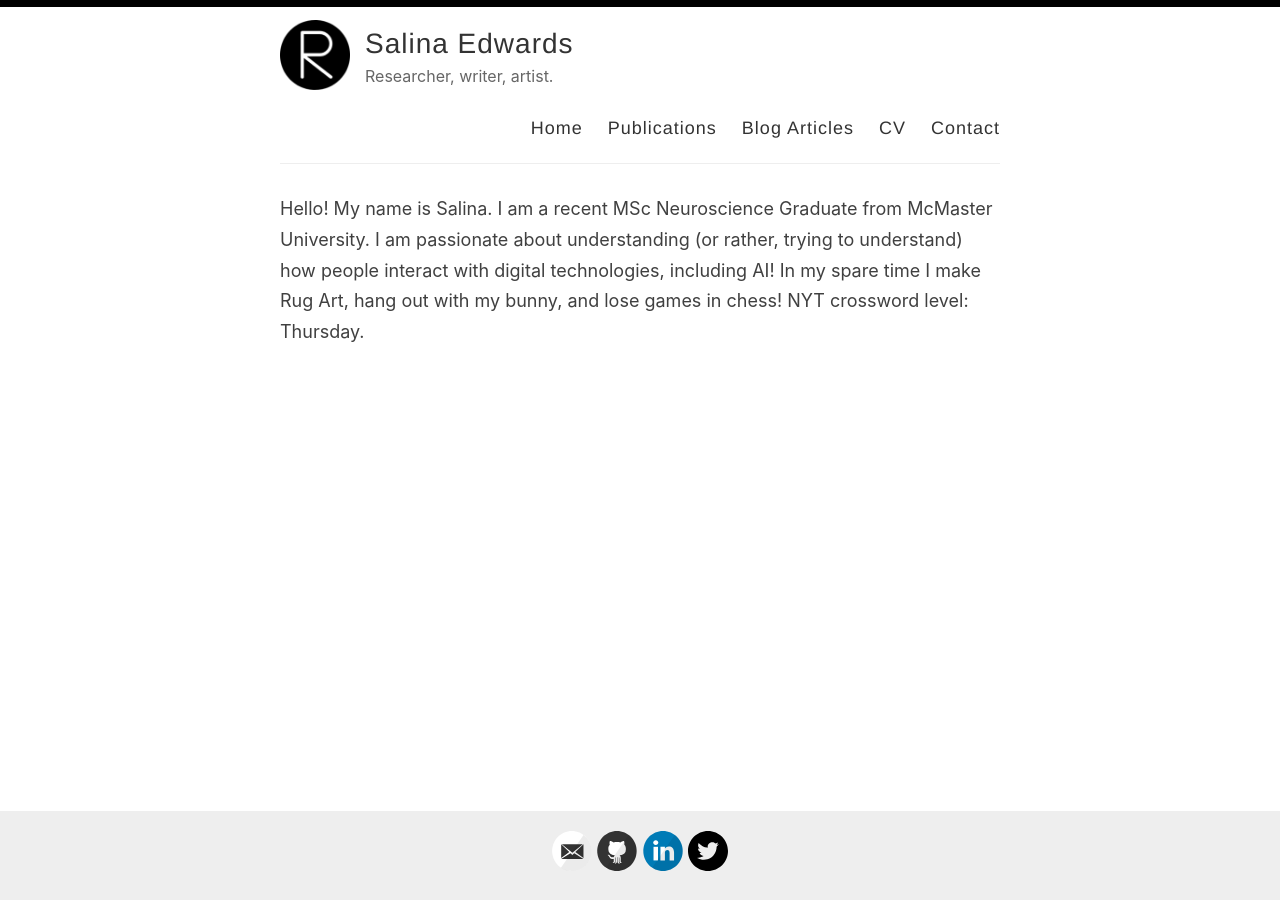
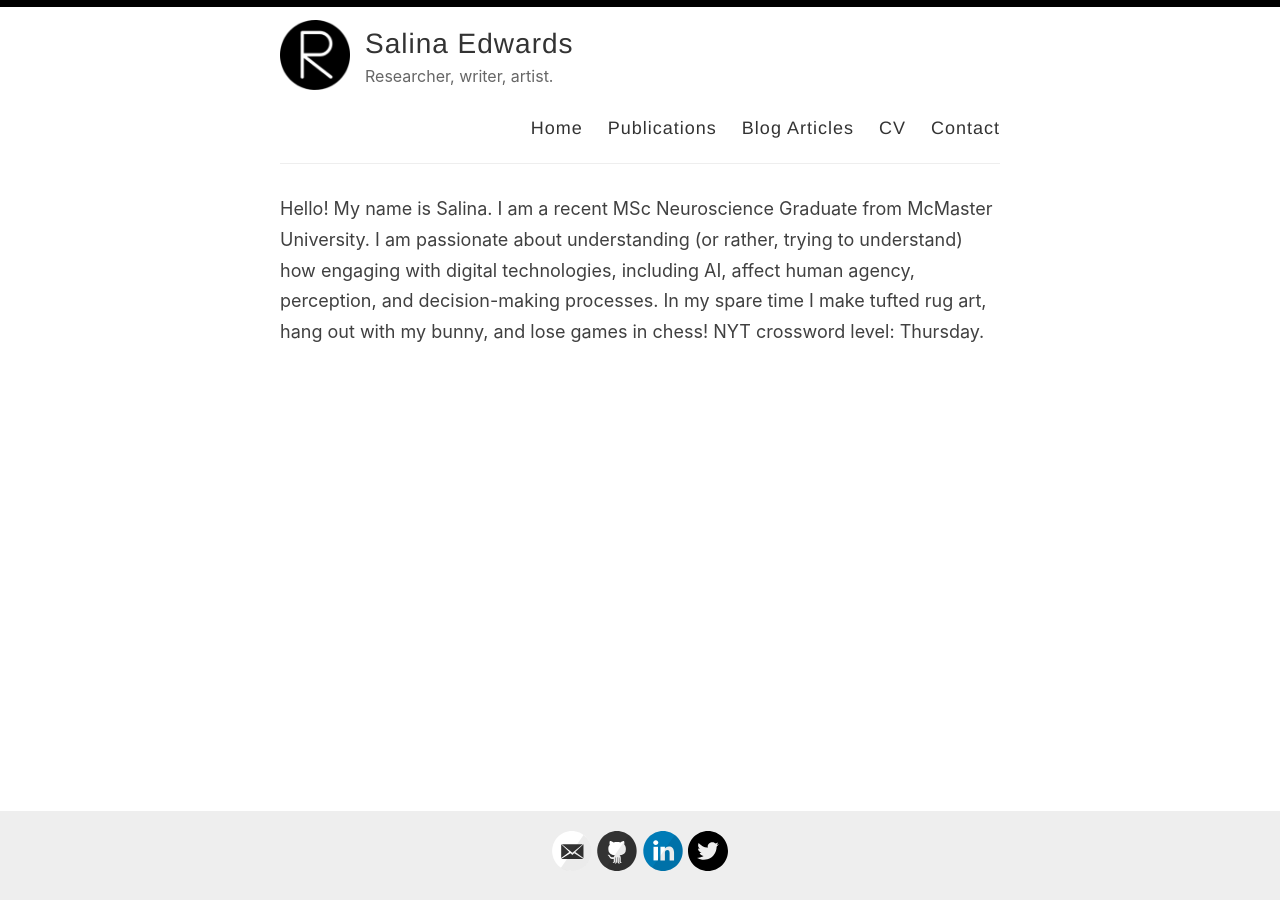
Before and after one commit to salinaedwards/salinaedwards.github.io, a Jekyll site: the page built from index.html, in a window 1280 px wide. Built offline with Jekyll 4.4.1, drawn with Linux system fonts in a browser that asks for light colours; the list of posts is cut into pages by our own code.

Commit message:
Update index.html

```diff
--- a/index.html
+++ b/index.html
@@ -5,6 +5,6 @@
 
 Hello! My name is Salina. I am a recent MSc Neuroscience Graduate from McMaster University.
 
-I am passionate about understanding (or rather, trying to understand) how people interact with digital technologies, including AI!
+I am passionate about understanding (or rather, trying to understand) how engaging with digital technologies, including AI, affect human agency, perception, and decision-making processes.
 
-In my spare time I make Rug Art, hang out with my bunny, and lose games in chess! NYT crossword level: Thursday.
+In my spare time I make tufted rug art, hang out with my bunny, and lose games in chess! NYT crossword level: Thursday.
```
